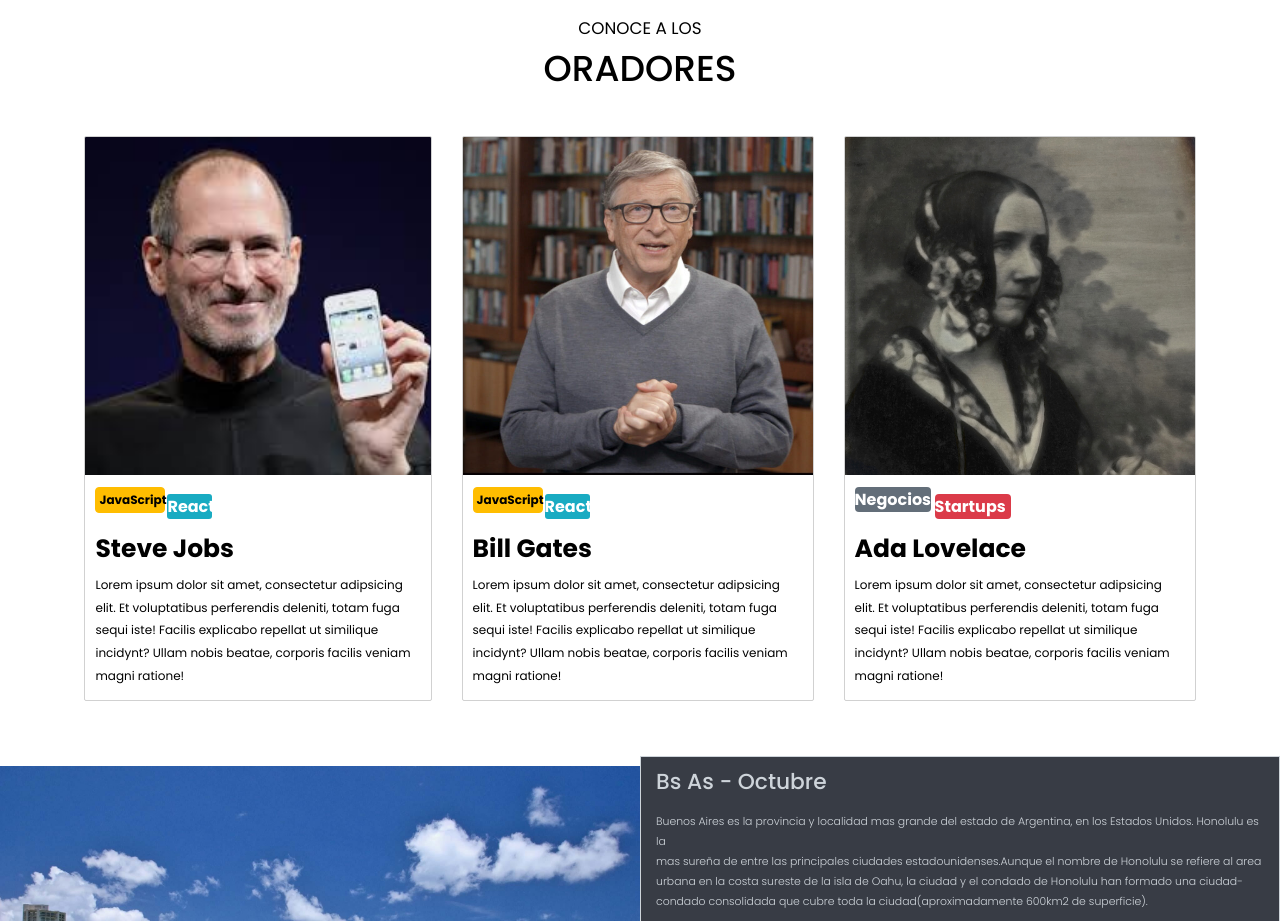
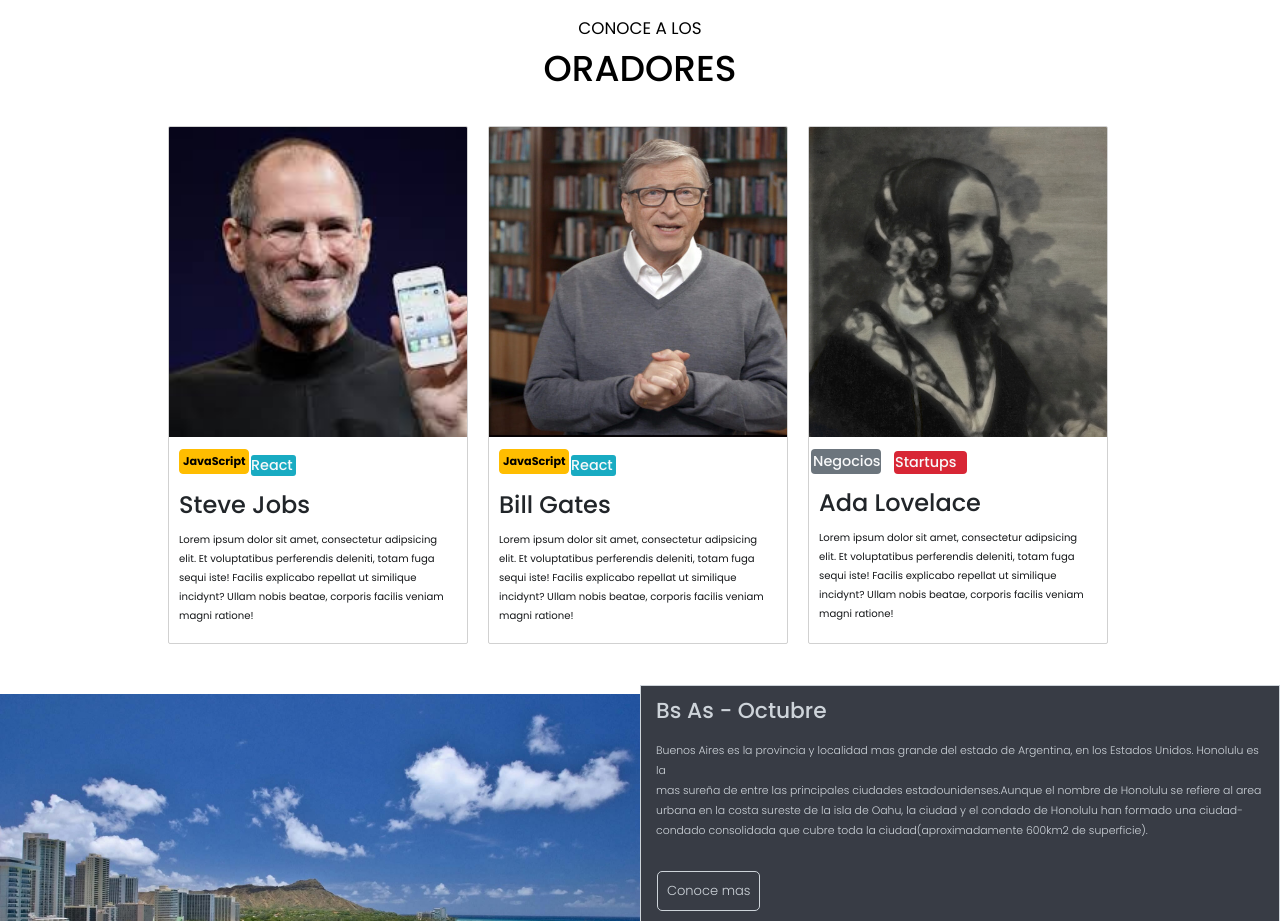
Before and after one commit to DaianaMLP/-TP-INTEGRADOR-Daiana-Pereyra, a plain HTML site: page index.html in a window 1280 px wide. Shown: the part 860-1781 px from the top of the page. Drawn offline with Linux system fonts and the light colour scheme.

Commit message:
Update tarjetaspersonas.css

```diff
--- a/tarjetaspersonas.css
+++ b/tarjetaspersonas.css
@@ -1,7 +1,8 @@
 #personas h2{
     text-align: left;
-    font-weight: bold;
-    font-size: 25px;
+    font-weight: 500;
+    font-size: 1.5em;
+    color: #212529;
     line-height: 1.2;
     margin-top: -10px;
     margin-left: 10px;
@@ -9,7 +10,8 @@
 
 }
 #personas p{
-    font-size: 12px;
+    font-size:0.62em;
+    color: #1d2023;
     line-height: 1.9;
     margin-top: 10px;
     margin-left: 10px;
@@ -19,20 +21,26 @@
 
 .contenedor-personas  a{
     margin-bottom: 5px;
-    display: flex;
+
 }
 #personas .contenedor-personas{
-display: flex;
+
 justify-content: center;
 flex-wrap: wrap;
-text-align: justify;
+
+
 }
 #personas article{
-    margin: 15px;
+
     border: 1px solid rgba(128, 128, 128, 0.363);
     overflow: hidden;
     border-radius: 2px;
+    margin-right:0;
 
+}
+article{ width: 45%;
+    margin-left:25%;
+    margin-top: 10%;
 }
 #personas img{
     width: 110%;
@@ -50,8 +58,8 @@ text-align: justify;
         border-radius: 4px;
         color: black;
         background-color: #FFBD00;
-        font-size: 12px;
-        font-weight: bold;
+        font-size: 0.7em;
+        font-weight: 500;
         width: 70px;
         margin-left: 10px;
         font-weight: bold;
@@ -62,40 +70,65 @@ text-align: justify;
     #boton-react2{
         display: flex;
         background-color: #19ABC2;
-        color: white;
+        color:#f8f9fa;
         border-color:#19ABC2;
         width: 45px;
         border-radius: 3px;
         margin-left: 82px;
         margin-top: -19px;
-        font-weight: bold;
+        font-weight: 500;
+        font-size: 0.9em;
 
     }
 
     #boton-negocios{
         display: flex;
-        background-color: #636E79;
-        color: white;
-        border-color:#636E79;
-        width: 76px;
+        background-color: #6c757d;
+        color:#f8f9fa;
+        border-color:#6c757d;
+        width: 70px;
         text-decoration: none;
         border-radius: 4px;
-        font-weight: bold;
+        font-weight:500;
+        font-size: 0.9em;
         text-align: center;
-        margin-left: 10px;
+        margin-left: 2px;
+        padding: 2px;
     }
     #boton-startups{
 
-        background-color: #DB3B49;
-        color: white;
-        border-color:#DB3B49 ;
-        width: 76px;
+        background-color: #d82635;
+        color: #f8f9fa;
+        border-color:#d82635 ;
+        width: 73px;
         text-decoration: none;
         border-radius: 4px;
         display: flex;
-        margin-left: 90px;
-        margin-top: -18px;
-        font-weight: bold;
+        margin-left: 85px;
+        margin-top: -23px;
+        font-weight: 500;
+        font-size: 0.9em;
         text-align: center;
+        padding: 1px;
 
     }
+
+
+
+
+/*RESPONSIVE*/
+@media (min-width:1024px){
+#personas .contenedor-personas{
+        width: 1000px;
+        display: flex;
+        margin-left: 10%;
+        }
+        article{
+        margin-left: 20px;
+        width: 30%;
+        margin-top:5px;
+    }
+    #personas p{
+        font-size:0.63em;
+        color: #141618;}
+}
```
